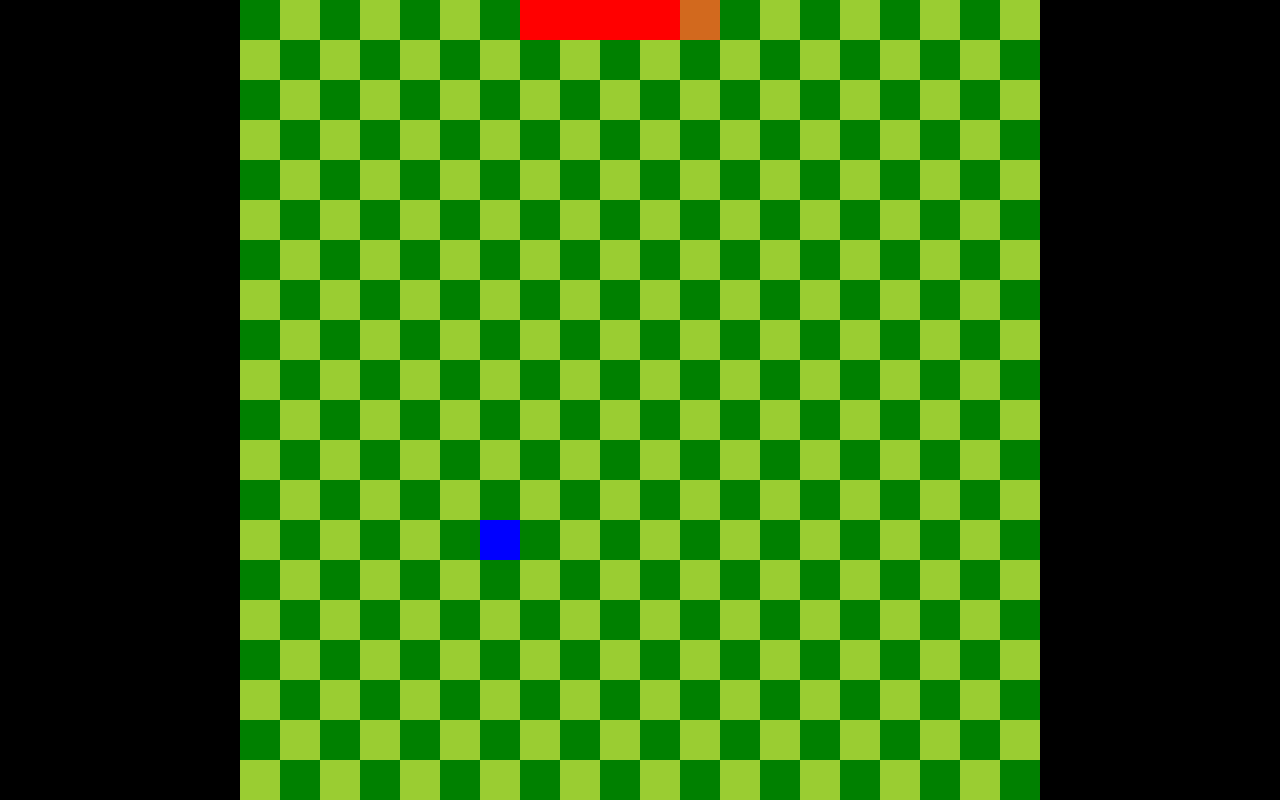
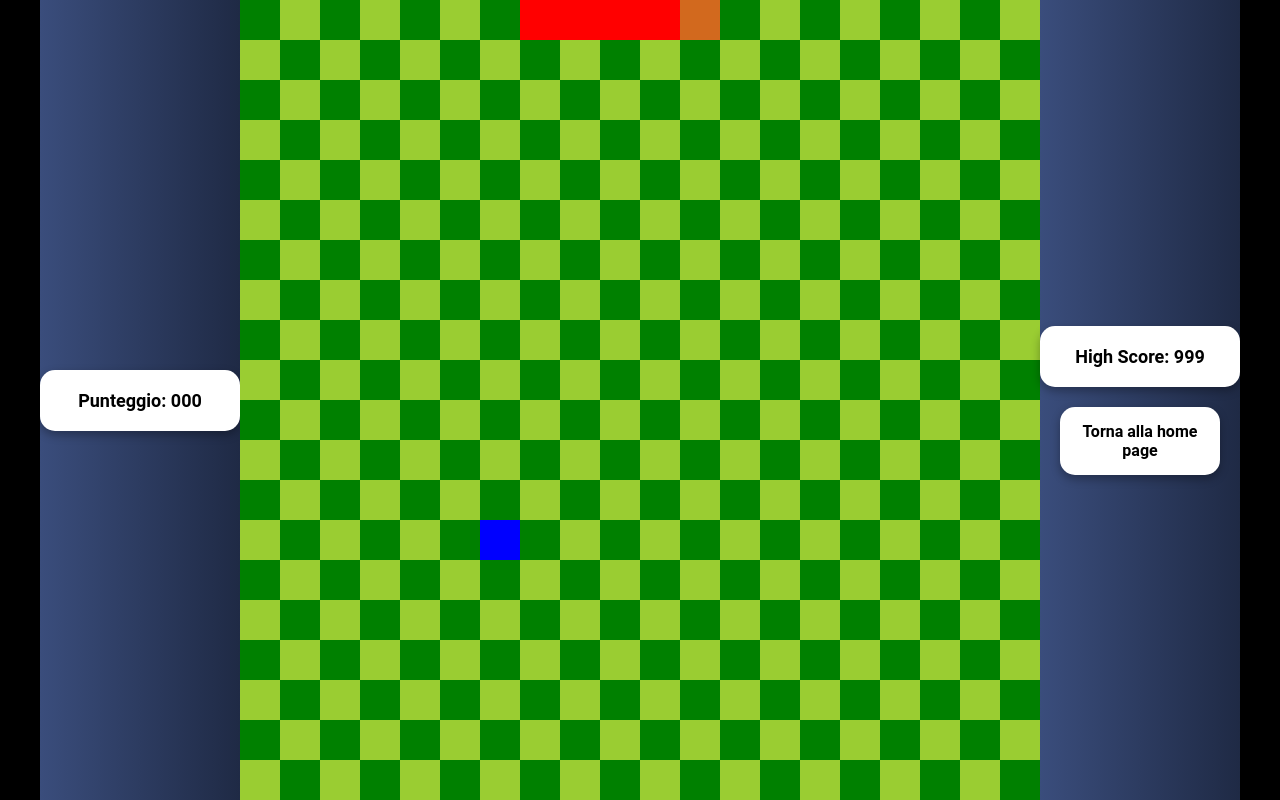
Before and after one commit to the-blue-lord/BlueBooth, a plain HTML site: page games/snake/snake.html in a window 1280 px wide. Drawn offline with Linux system fonts and the light colour scheme.

Commit message:
modifiche apportate
- modificate le pagine di errore 403 e 404
- modificati rispettivi css
- modifica nomi alcuni file
- modifica e implementazione sul primo gioco del css
- primo gioco ora collegato alla home page e inverso

```diff
--- a/games/snake/snake.html
+++ b/games/snake/snake.html
@@ -1,23 +1,25 @@
-<!DOCTYPE html>
-
+<html>
+	<head>
+		<title>Snake</title>
 			<style>
 				:root {
 					--color-one: green;
 					--color-two: yellowgreen;
 				}
 
-    body{
+				body {
 					display: flex;
 					margin: 0;
 					justify-content: center;
 					background-color: black;
+					height: 100vh;
+					overflow: hidden;
 				}
 
 				#board {
 					height: 100vh;
 					width: 100vh;
 					background-color: grey;
-
 					display: flex;
 					flex-direction: row;
 				}
@@ -41,11 +43,11 @@
 				}
 
 				.cell-one {
-        background-color: green;
+					background-color: var(--color-one);
 				}
 
 				.cell-two {
-        background-color: yellowgreen;
+					background-color: var(--color-two);
 				}
 
 				.snake-body {
@@ -60,24 +62,75 @@
 					background-color: blue;
 				}
 
+				aside {
+					width: 200px;
+					height: 100vh;
+					background: linear-gradient(to left, #1f2a45, #3a4d7c);
+					display: flex;
+					justify-content: center;
+					align-items: center;
+					padding: 20px;
+					box-sizing: border-box;
+					flex-direction: column;
+					gap: 20px;
+				}
 
+				.score-box {
+					background-color: white;
+					border-radius: 15px;
+					padding: 20px;
+					width: 100%;
+					max-width: 160px;
+					text-align: center;
+					font-family: 'Roboto', sans-serif;
+					color: black;
+					box-shadow: 0 4px 10px rgba(0,0,0,0.3);
+				}
+
+				.score-box p {
+					margin: 0;
+					font-size: 18px;
+					font-weight: bold;
+				}
+
+				.home-button {
+					background-color: white;
+					border-radius: 15px;
+					padding: 15px 20px;
+					max-width: 160px;
+					text-align: center;
+					font-family: 'Roboto', sans-serif;
+					font-weight: bold;
+					color: black;
+					text-decoration: none;
+					box-shadow: 0 4px 10px rgba(0,0,0,0.3);
+					cursor: pointer;
+					user-select: none;
+					display: block;
+					transition: transform 0.2s ease;
+				}
+
+				.home-button:hover {
+					background-color: #f0f0f0;
+					transform: scale(1.05);
+				}
 			</style>
-
-<html>
-
-    <head>
-        <title>
-            Snake
-        </title>
 	</head>
-
 		<body>
+			<aside>
+				<div class="score-box">
+					<p>Punteggio: 000</p>
+				</div>
+			</aside>
 
 			<div id="board"></div>
 
-    </body>
-
-</html>
+			<aside>
+				<div class="score-box">
+					<p>High Score: 999</p>
+				</div>
+				<a href="../../homepagetest/homepage.html" class="home-button">Torna alla home page</a>
+			</aside>
 
 			<script src="scripts/structures/Apple.js" type="text/javascript"></script>
 			<script src="scripts/structures/Snake.js" type="text/javascript"></script>
@@ -86,3 +139,5 @@
 			<script src="scripts/structures/Board.js" type="text/javascript"></script>
 			<script src="scripts/utilis.js" type="text/javascript"></script>
 			<script src="scripts/main.js" type="text/javascript"></script>
+		</body>
+</html>
```
Also changed, not shown: errors/403.html (+5 -2 lines), errors/404.html (+5 -2 lines), errors/error.css (+16 -8 lines), homepagetest/homepage.html (renamed from homepagetest/test1.html, +4 -4 lines), homepagetest/homepage.css (renamed from homepagetest/test1.css), homepagetest/pagina_preimpostata.html (renamed from homepagetest/test2.html). Lines whose indentation alone changed are shown as unchanged.
